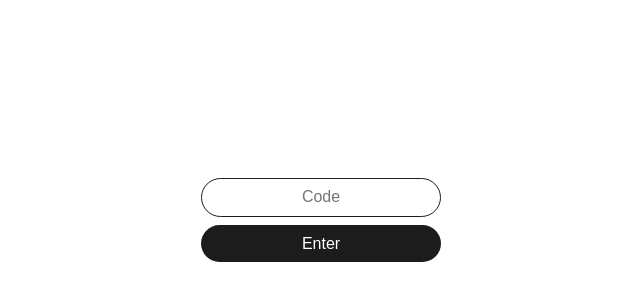
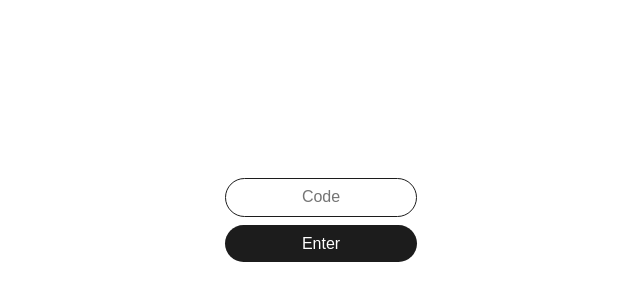
Before and after one commit to jetcha/jethome, a Vue app in the folder frontend/: page /login in a window 1280 px wide. Shown: the part 180-480 px from the top of the page, without its empty margins (319-959 px from the left). Built offline with nearby package versions, Linux system fonts and the light colour scheme.

Commit message:
feat: added paddings to the outer wrapper

```diff
--- a/frontend/src/App.vue
+++ b/frontend/src/App.vue
@@ -7,6 +7,7 @@
   margin: 0;
   padding: 0;
   box-sizing: border-box;
+  -webkit-tap-highlight-color: transparent;
 }
 
 body {
--- a/frontend/src/views/Dashboard.vue
+++ b/frontend/src/views/Dashboard.vue
@@ -284,16 +284,16 @@ onUnmounted(() => {
 
 <style scoped>
 .dashboard-wrapper {
-  min-height: 100vh;
+  height: 100vh;
   display: flex;
   align-items: center;
   justify-content: center;
 }
 
 .dashboard {
-  padding: 1rem;
   max-width: 35rem;
   width: 100%;
+  padding: 3rem;
 }
 
 header {
--- a/frontend/src/views/Login.vue
+++ b/frontend/src/views/Login.vue
@@ -56,8 +56,9 @@ async function handleLogin() {
 
 .login-box {
   text-align: center;
-  width: 15rem;
-  min-width: 12rem;
+  width: 18rem;
+  min-width: 15rem;
+  padding: 3rem;
 }
 
 .login-box.shake {
```
